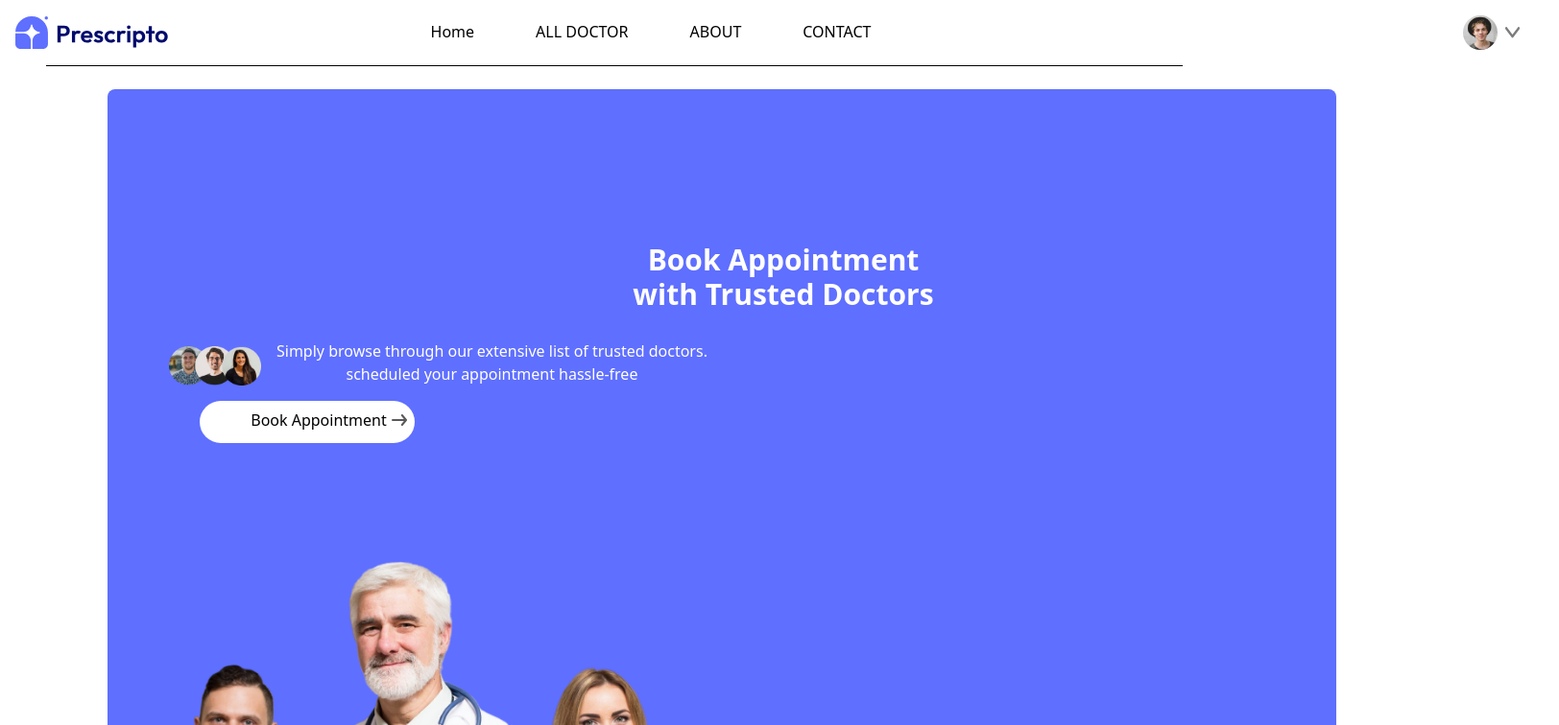
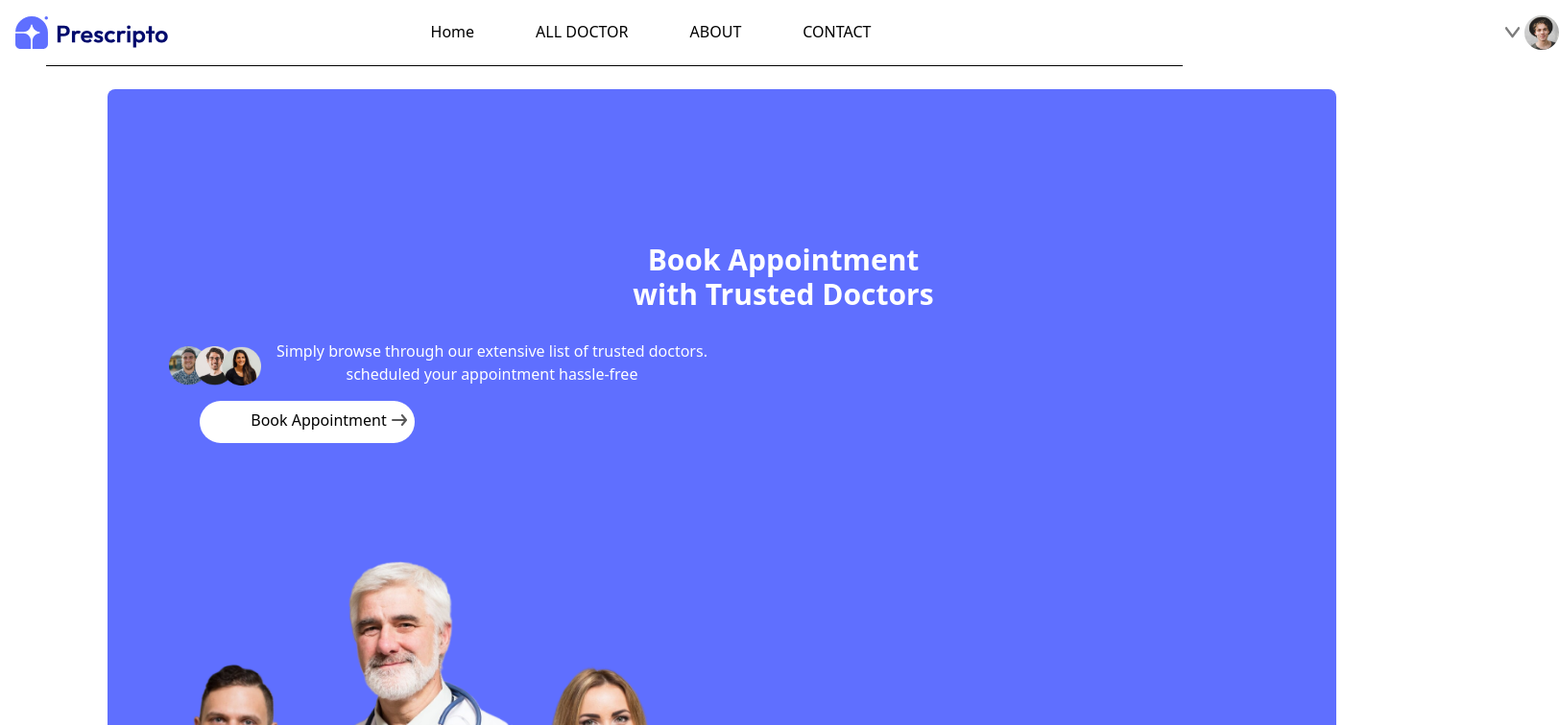
Before and after one commit to Mani-sh27/Prescripto, a React (Vite) app: page / in a window 1280 px wide. Shown: the top 756 px of the page at 96% size, 1624 px wide, since content can reach past the window. Built offline with nearby package versions, Linux system fonts and the light colour scheme.

Commit message:
auto commit

```diff
--- a/src/components/Navbar.jsx
+++ b/src/components/Navbar.jsx
@@ -38,7 +38,7 @@ const Navbar = () => {
         {
           token ? (
             <div className='flex items-center gap-2 sm:flex relative left-80'>
-              <img className='w-9 rounded-full sm:flex relative left' src={assets.profile_pic} alt="" />
+              <img className='w-9 rounded-full sm:flex relative left-16' src={assets.profile_pic} alt="" />
               <img className='w-4 cursor-pointer ' src={assets.dropdown_icon} alt="" />
               <div className='hidden'>
                 <p onClick={() => navigate('my-profile')}></p>
```
